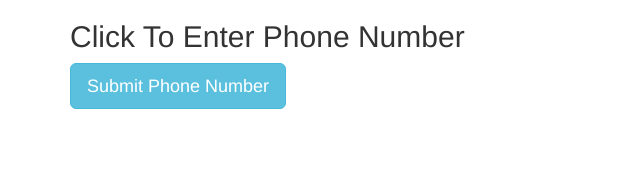
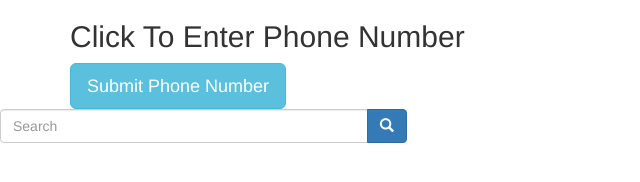
Before and after one commit to praneeth12098/Spotify-Notifications, a website: page authorization_code/public/main.html in a window 1280 px wide. Shown: the whole page, without its empty margins (0-640 px from the left). Drawn offline with nearby package versions, Linux system fonts and the light colour scheme; no server answers.

Commit message:
hopefully search should work now

```diff
--- a/authorization_code/public/main.html
+++ b/authorization_code/public/main.html
@@ -78,5 +78,21 @@
 
 </div>
 
+<form action="/search_artists" method="post">
+  <div class="row">
+    <div class="col-xs-6 col-md-4">
+      <div class="input-group">
+        <input type="text" class="form-control" placeholder="Search" id="txtSearch" name="user[search]"/>
+        <div class="input-group-btn">
+        <button class="btn btn-primary" type="submit" value="Submit">
+          <span class="glyphicon glyphicon-search"></span>
+        </button>
+   </div>
+   </div>
+    </div>
+  </div>
+</form>
+
+
 </body>
 </html>
```
Also changed, not shown: authorization_code/app.js (+18 -0 lines).
